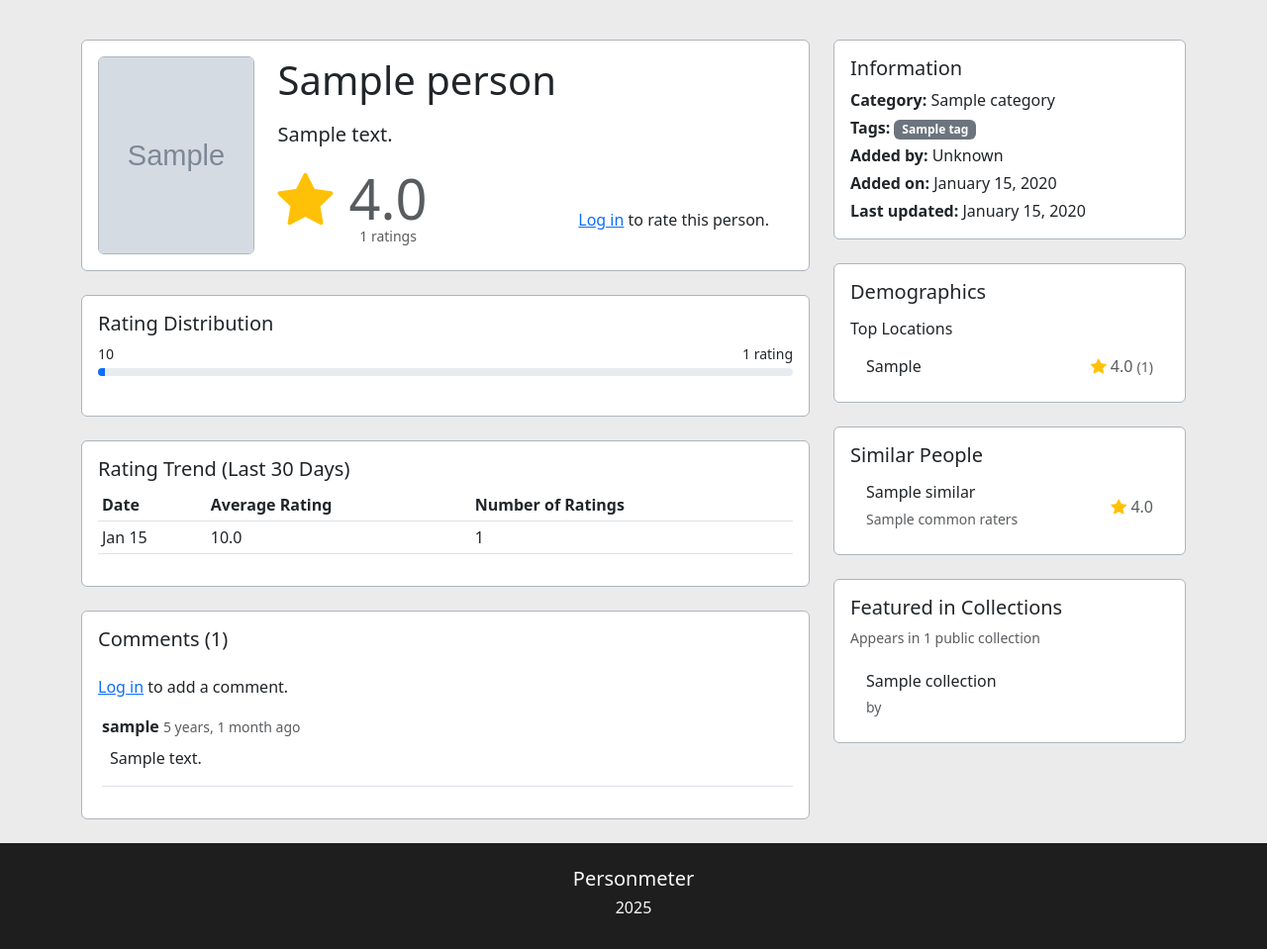
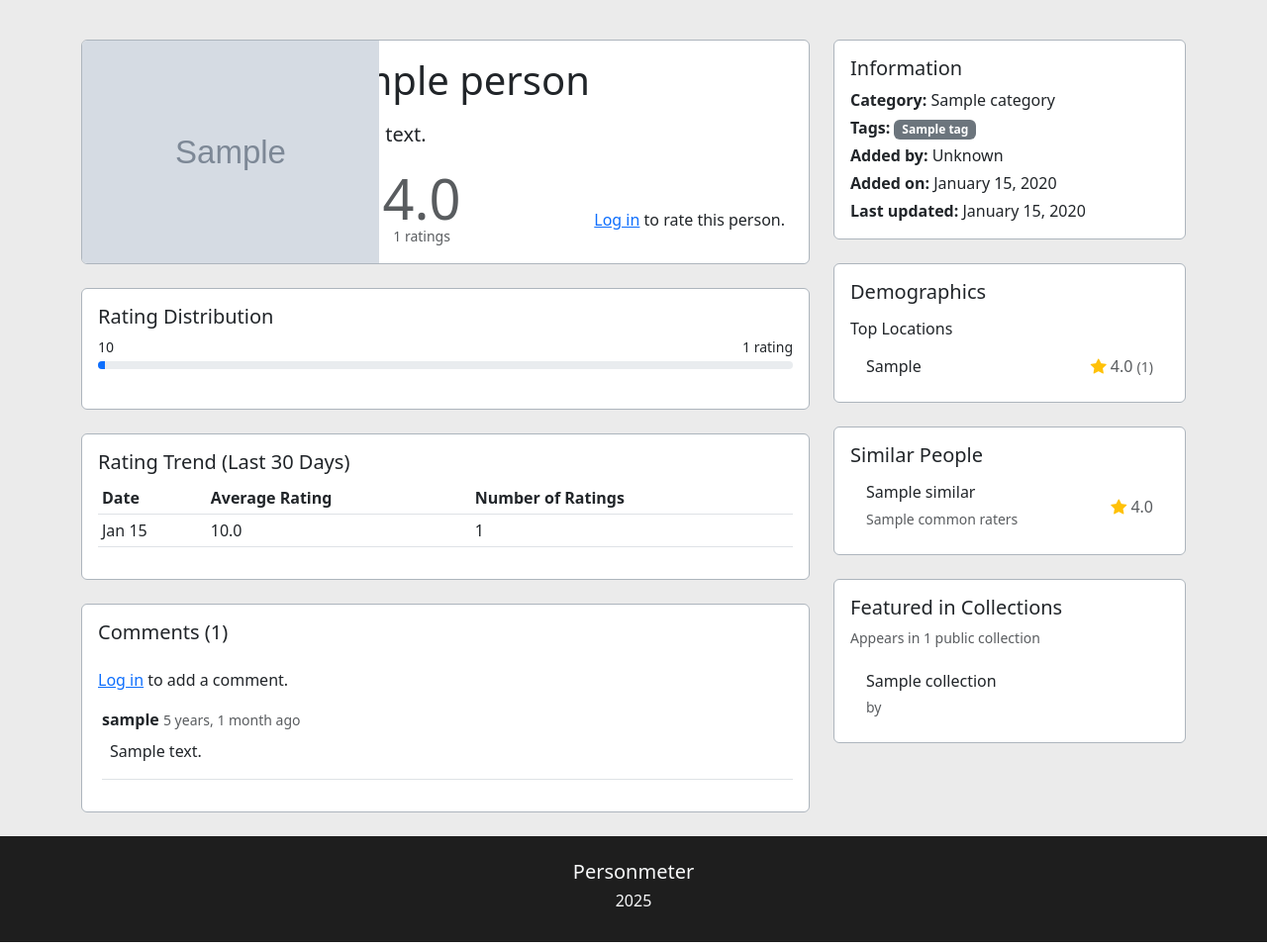
Before and after one commit to fatihkkokcu/personmeter, a Django app: template core/templates/core/person_detail.html in a window 1280 px wide. Shown: the part 65-1024 px from the top of the page at 99% size. Run offline with Django 5.2, Linux system fonts and the light colour scheme; the template is opened without the code that fills it: most values are stand-ins (such as "Sample title", 1, 10 or a date in 2020); grey boxes marked "Sample" are stand-in pictures.

Commit message:
Person picture design changed

```diff
--- a/core/templates/core/person_detail.html
+++ b/core/templates/core/person_detail.html
@@ -9,19 +9,27 @@
 {% block content %}
 <div class="row mt-3">
     <div class="col-md-8">
-        <div class="card mb-4 border-dark-subtle">
-            <div class="card-body">
-                <div class="row">
-                    <div class="col-md-3">
+        <div class="card mb-4 border-dark-subtle overflow-hidden">
+            <div class="card-body p-0">
+                <div class="row g-0">
+                    <div class="col-md-3 col-lg-3 text-center d-flex d-md-block" style="min-height: 200px;">
                         {% if person.image %}
-                            <img src="{{ person.get_image_url }}" alt="{{ person.name }}" class="img-fluid rounded mx-auto d-block border border-dark-subtle" style="height: 200px; object-fit: cover;">
+                            <img src="{{ person.get_image_url }}" alt="{{ person.name }}"
+                                class="img-fluid h-100 d-none d-md-block position-absolute"
+                                style="object-fit: cover; left: 0; top: 0;">
+                            <!-- Mobile-only version that's centered -->
+                            <div style="height: 200px; width: 100%;">
+                                <img src="{{ person.get_image_url }}" alt="{{ person.name }}"
+                                    class="img-fluid h-100 d-md-none"
+                                    style="object-fit: cover;">
+                            </div>
                         {% else %}
                             <div class="bg-secondary text-white d-flex align-items-center justify-content-center" style="height: 200px;">
                                 <i class="bi bi-person-circle" style="font-size: 4rem;"></i>
                             </div>
                         {% endif %}
                     </div>
-                    <div class="col-md-9">
+                    <div class="col-md-9 col-lg-9 py-3 ps-3 ps-md-5">
                         <h1 class="card-title mb-3">{{ person.name }}</h1>
                         <p class="card-text lead">{{ person.description }}</p>
                         <div class="d-flex">
@@ -36,9 +44,9 @@
                             {% if user.is_authenticated %}
                                 <form action="{% url 'rate_person' person.pk %}" method="post" class="mb-3">
                                     {% csrf_token %}
-                                    <div class="input-group" style="width: 200px;">
+                                    <div class="input-group" style="width: 125px;">
                                         <select name="score" class="form-select" required>
-                                            <option value="">Select rating</option>
+                                            <option value=""></option>
                                             {% for i in "123456789"|make_list %}
                                                 <option value="{{ i }}" {% if user_rating.score == i|add:"0" %}selected{% endif %}>{{ i }}</option>
                                             {% endfor %}
```
